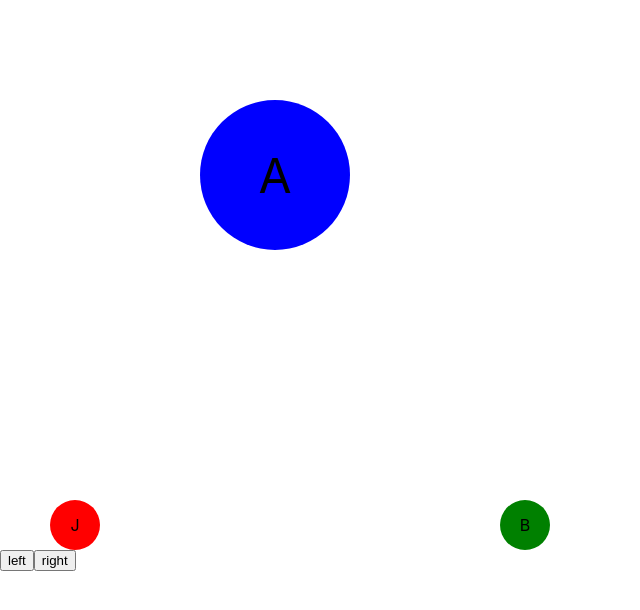
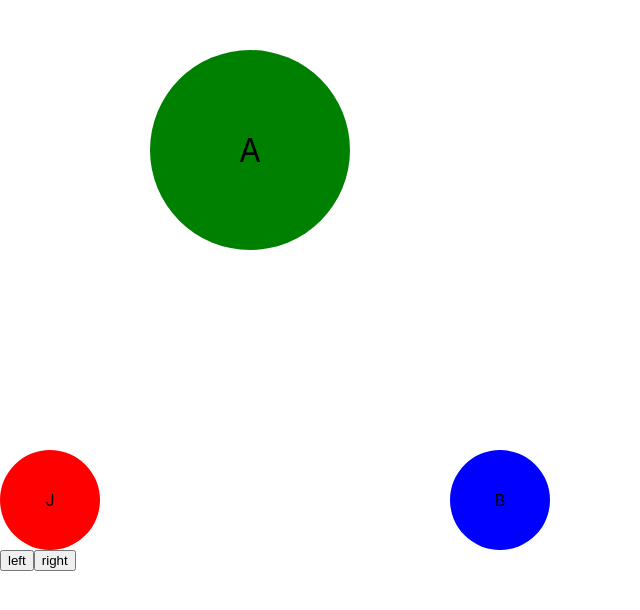
Before and after one commit to khg0712/react-pattern, a Next.js app in the folder next/nexty/: page / in a window 1280 px wide. Shown: the top 610 px of the page, without its empty margins (0-640 px from the left). Built offline with nearby package versions, Linux system fonts and the light colour scheme.

Commit message:
lotation item 사이즈 수정

```diff
--- a/next/nexty/styles/Lotation.module.css
+++ b/next/nexty/styles/Lotation.module.css
@@ -19,13 +19,13 @@
 
 .lotationWrapper > .lotationItem {
   position: absolute;
-	top: 50px;
-	left: 50px;
-	width: 50px;
-	height: 50px;
+  top: 0;
+  left: 0;
+  width: 100px;
+  height: 100px;
   border-radius: 50%;
   text-align: center;
-	line-height: 50px;
+  line-height: 100px;
   transition: transform 0.5s;
 }
 
@@ -34,7 +34,7 @@
 }
 
 .lotationWrapper > .item-1 {
-	transform: translate(200px, 100px) scale(3);
+  transform: translate(200px, 100px) scale(2);
 }
 
 .lotationWrapper > .item-2 {
@@ -46,9 +46,9 @@
 }
 
 .lotationWrapper > .lotationItem:nth-child(2) {
-	background-color: blue;
+  background-color: green;
 }
 
 .lotationWrapper > .lotationItem:nth-child(3) {
-	background-color: green;
+  background-color: blue;
 }
```
Lines whose indentation alone changed are shown as unchanged.
